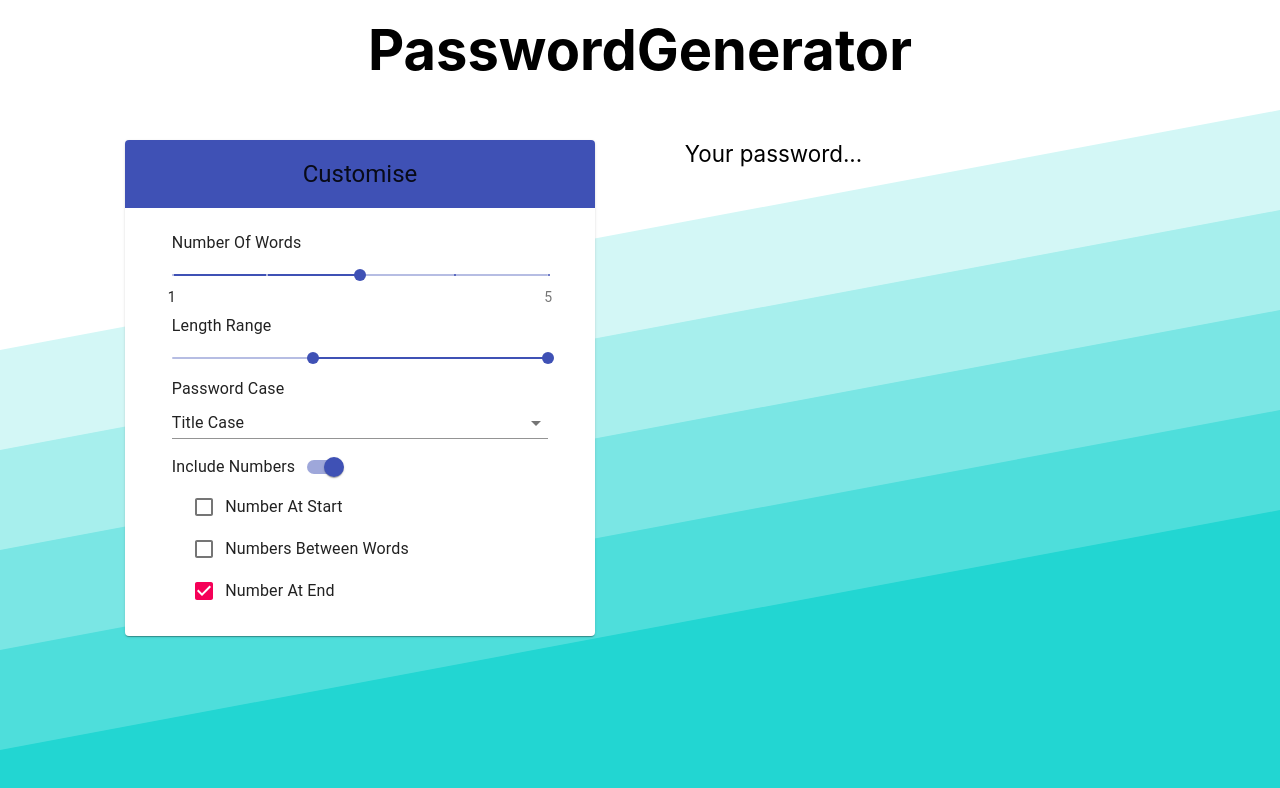
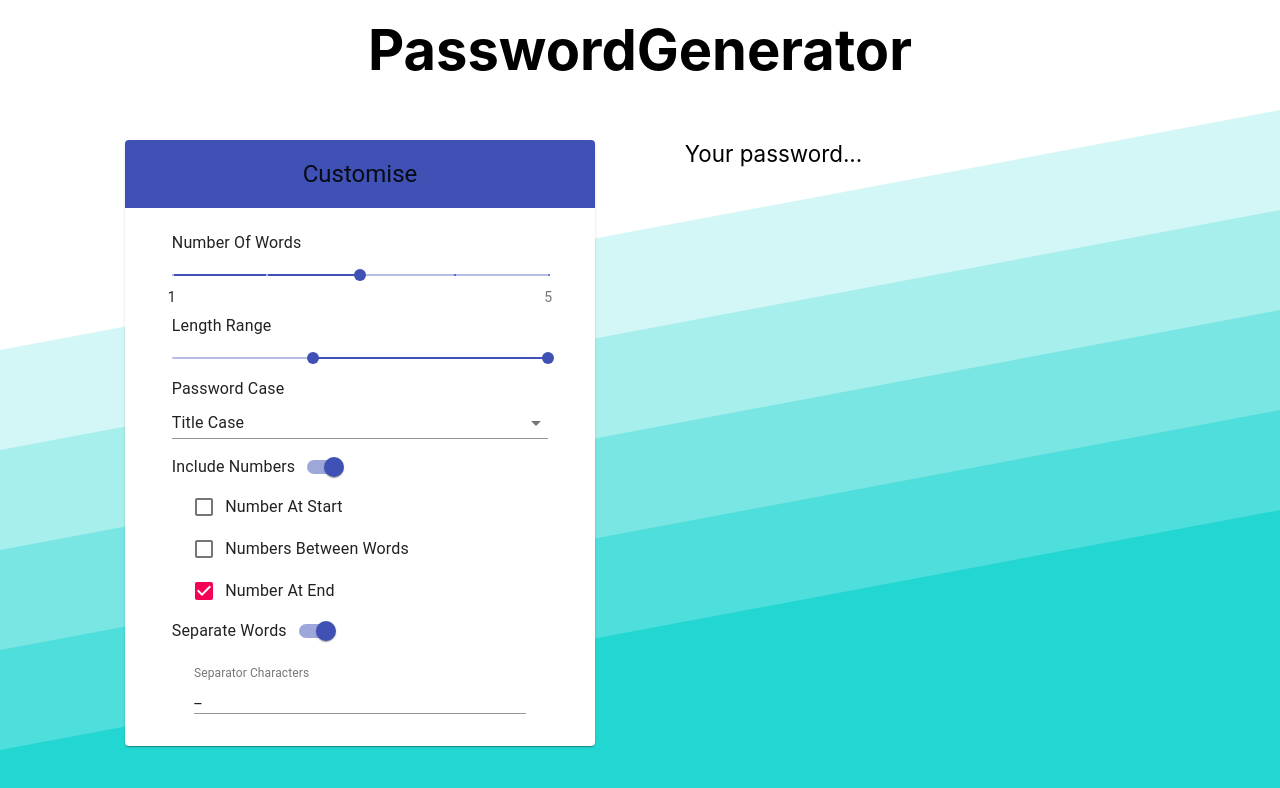
Before and after one commit to jack-ohara/password-gen-ui, a React (Create React App) app in the folder password-gen-ui/: page / in a window 1280 px wide. Shown: the top 788 px of the page. Built offline with nearby package versions, Linux system fonts and the light colour scheme.

Commit message:
Added the separator section

```diff
--- a/password-gen-ui/src/Components/Form/Form.js
+++ b/password-gen-ui/src/Components/Form/Form.js
@@ -3,6 +3,7 @@ import NumberOfWords from "./NumberOfWords/NumberOfWords";
 import MinMaxLength from "./MinMaxLength/MinMaxLength";
 import CaseSelect from "./CaseSelect/CaseSelect";
 import IncludeNumbers from "./IncludeNumbers/IncludeNumbers";
+import SeparateWords from "./SeperateWords/SerparateWords";
 import Paper from "@material-ui/core/Paper";
 import Typography from "@material-ui/core/Typography";
 import "./Form.css";
@@ -19,7 +20,8 @@ class Form extends Component {
       includeNumbers: true,
       numberAtStart: false,
       numbersBetweenWords: false,
-      numberAtEnd: true
+      numberAtEnd: true,
+      separatorCharacters: "_"
     };
   }
 
@@ -43,11 +45,9 @@ class Form extends Component {
   };
 
   setIncludeNumbers = newValue => {
-    console.log("setting " + newValue + " in the form");
     this.setState({
       includeNumbers: newValue
     });
-    console.log("form set");
   };
 
   setNumberOptions = (name, newValue) => {
@@ -69,6 +69,12 @@ class Form extends Component {
   setNumBetweenWords = newValue => {
     this.setState({
       numbersBetweenWords: newValue
+    });
+  };
+
+  setSeparatorCharacters = newValue => {
+    this.setState({
+      separatorCharacters: newValue
     });
   };
 
@@ -105,6 +111,8 @@ class Form extends Component {
               onNumAtEndChange={this.setNumAtEnd}
               onNumBetweenWordsChange={this.setNumBetweenWords}
             />
+
+            <SeparateWords onSeparatorsChange={this.setSeparatorCharacters} />
           </div>
         </Paper>
       </div>
--- /dev/null
+++ b/password-gen-ui/src/Components/Form/SeperateWords/SeparateWords.css
@@ -0,0 +1,12 @@
+#separate-words .separate-words-label {
+  margin-left: 0;
+  margin-right: 0;
+}
+
+#separate-words #separator-characters-area {
+  margin: 0 1em;
+}
+
+#separate-words .separator-characters {
+  display: block;
+}
--- /dev/null
+++ b/password-gen-ui/src/Components/Form/SeperateWords/SerparateWords.js
@@ -0,0 +1,83 @@
+import React, { Component } from "react";
+import Switch from "@material-ui/core/Switch";
+import FormControlLabel from "@material-ui/core/FormControlLabel";
+import TextField from "@material-ui/core/TextField";
+import "./SeparateWords.css";
+
+export default class SeparateWords extends Component {
+  constructor(props) {
+    super(props);
+
+    this.state = {
+      separateWords: true,
+      separators: "_",
+      oldSeparators: ""
+    };
+  }
+
+  separatorCharactersChanged = newValue => {
+    this.props.onSeparatorsChange(newValue);
+
+    this.setState({
+      separators: newValue
+    });
+  };
+
+  switchFlipped = event => {
+    const newValue = event.target.checked;
+
+    if (newValue) {
+      this.separatorCharactersChanged(this.state.oldSeparators);
+    } else {
+      this.setState({
+        oldSeparators: this.state.separators
+      });
+
+      this.props.onSeparatorsChange("");
+
+      this.setState({
+        separators: " "
+      });
+    }
+
+    this.setState({
+      separateWords: newValue
+    });
+  };
+
+  render() {
+    return (
+      <div id="separate-words">
+        <FormControlLabel
+          control={
+            <Switch
+              checked={this.state.separateWords}
+              onChange={this.switchFlipped}
+              value="separateWords"
+              color="primary"
+              inputProps={{ "aria-label": "primary checkbox" }}
+            />
+          }
+          label="Separate Words"
+          labelPlacement="start"
+          className="separate-words-label"
+        />
+
+        <div id="separator-characters-area">
+          <TextField
+            id="separator-characters"
+            label="Separator Characters"
+            value={this.state.separators}
+            onChange={event =>
+              this.separatorCharactersChanged(event.target.value)
+            }
+            margin="normal"
+            className="separator-characters"
+            fullWidth
+            disabled={!this.state.separateWords}
+          />
+        </div>
+      </div>
+    );
+  }
+}
```
